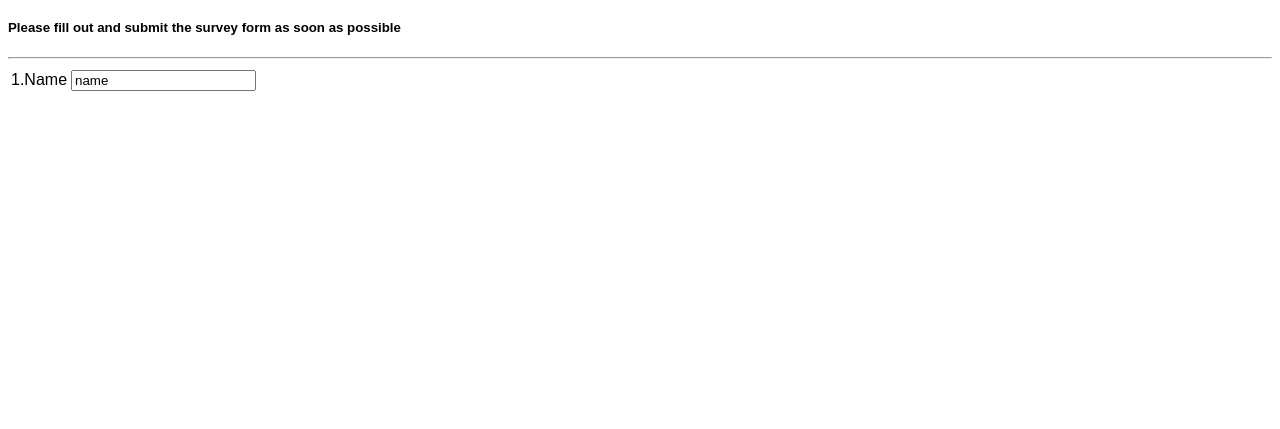
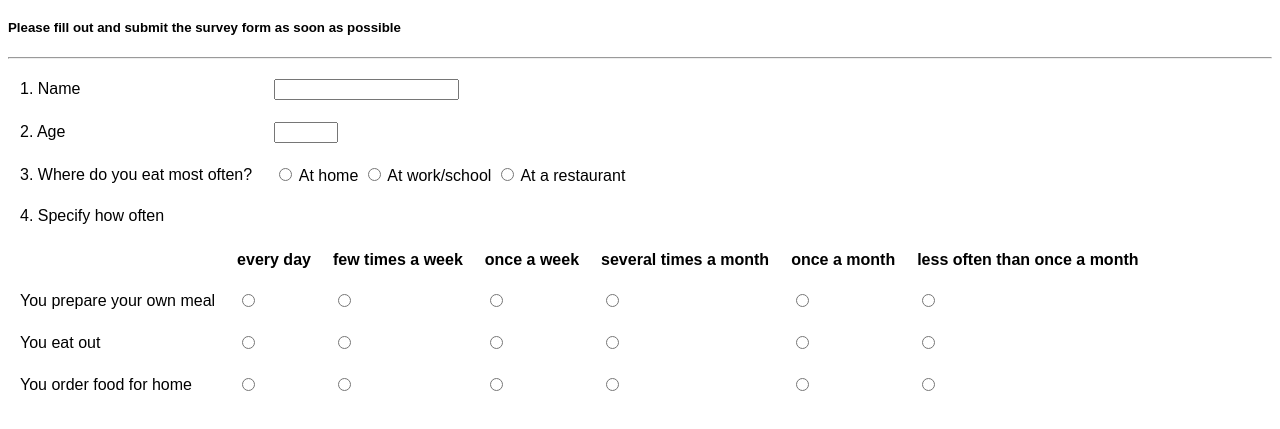
Before and after one commit to theanimatedstudio/surveyForm, a plain HTML site: page index.html in a window 1280 px wide. Shown: the part 61-490 px from the top of the page. Drawn offline with Linux system fonts and the light colour scheme.

Commit message:
added upto questions 4 with answer options

```diff
--- a/index.html
+++ b/index.html
@@ -1,5 +1,6 @@
 <!DOCTYPE html>
 <html lang="en">
+
 <head>
     <meta charset="UTF-8">
     <meta http-equiv="X-UA-Compatible" content="IE=edge">
@@ -12,15 +13,84 @@
     </header>
     <hr>
 </head>
+
 <body>
-    <form action=""  method="post">
+    <form action="" method="post">
         <table>
             <tr>
-                <td>1.Name </td>
-                <td><input type="text" name="name" value="name"></td>
+                <td>1. Name </td>
+                <td><input type="text" name="name" id="name"></td>
+            </tr>
+            <tr>
+                <td>2. Age</td>
+                <td><input type="number" name="age" id="age" min="12" max="100"></td>
+            </tr>
+            <tr">
+                <td>3. Where do you eat most often?</td>
+                <td>
+                    <input type="radio" name="location" id="home" value="home">
+                    <label for="home">At home</label>
+
+                    <input type="radio" name="location" id="work_school" value="work_school">
+                    <label for="home">At work/school</label>
+
+                    <input type="radio" name="location" id="restaurant" value="restaurant">
+                    <label for="home">At a restaurant</label>
+                </td>
+                </tr>
+                <tr>
+                    <td>4. Specify how often</td>
+                </tr>
+            <tr>
+                <table >
+                    <thead>
+                        <tr>
+                            <th></th>
+                            <th>every day</th>
+                            <th>few times a week</th>
+                            <th>once a week</th>
+                            <th>several times a month</th>
+                            <th>once a month</th>
+                            <th>less often than once a month</th>
+                        </tr>
+                    </thead>
+
+                    <tbody>
+                        <tr>
+                            <td>You prepare your own meal</td>
+                            <td><input type="radio" name="you_prepare" value="everyday"></td>
+                            <td><input type="radio" name="you_prepare" value="once_week"></td>
+                            <td><input type="radio" name="you_prepare" value="several_times_week"></td>
+                            <td><input type="radio" name="you_prepare" value="once_month"></td>
+                            <td><input type="radio" name="you_prepare" value="several_times_month"></td>
+                            <td><input type="radio" name="you_prepare" value="less_often_month"></td>
+                        </tr>
+
+                        <tr>
+                            <td>You eat out</td>
+                            <td><input type="radio" name="you_eat_out" value="everyday"></td>
+                            <td><input type="radio" name="you_eat_out" value="once_week"></td>
+                            <td><input type="radio" name="you_eat_out" value="several_times_week"></td>
+                            <td><input type="radio" name="you_eat_out" value="once_month"></td>
+                            <td><input type="radio" name="you_eat_out" value="several_times_month"></td>
+                            <td><input type="radio" name="you_eat_out" value="less_often_month"></td>
+                        </tr>
+
+                        <tr>
+                            <td>You order food for home</td>
+                            <td><input type="radio" name="you_order_for_home" value="everyday"></td>
+                            <td><input type="radio" name="you_order_for_home" value="once_week"></td>
+                            <td><input type="radio" name="you_order_for_home" value="several_times_week"></td>
+                            <td><input type="radio" name="you_order_for_home" value="once_month"></td>
+                            <td><input type="radio" name="you_order_for_home" value="several_times_month"></td>
+                            <td><input type="radio" name="you_order_for_home" value="less_often_month"></td>
+                        </tr>
+                    </tbody>
+                </table>
             </tr>
         </table>
     </form>
 
 </body>
+
 </html>
--- a/style.css
+++ b/style.css
@@ -1,3 +1,6 @@
 *{
     font-family: sans-serif;
 }
+th, td {
+            padding: 10px;
+        }
```
